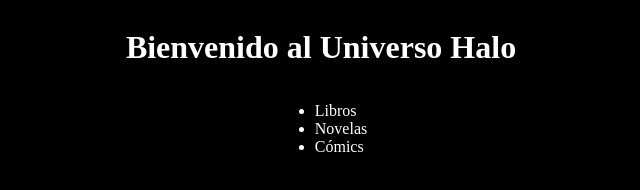
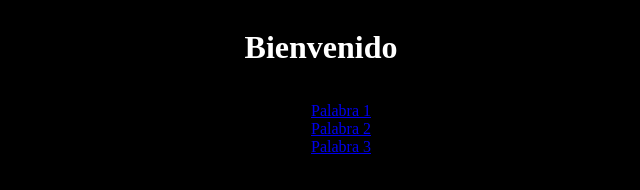
Before and after one commit to EcheArista/echearista.github.io, a plain HTML site: page Index.html in a window 1280 px wide. Shown: the whole page, without its empty margins (319-959 px from the left). Drawn offline with Linux system fonts and the light colour scheme.

Commit message:
Update Index.html

```diff
--- a/Index.html
+++ b/Index.html
@@ -2,17 +2,19 @@
 <html>
   <head>
     <meta charset="UTF-8">
-    <title>Página principal</title>
-    <link rel="stylesheet" href="estilos.css">
+    <title>Mi Página Web</title>
+    <link rel="stylesheet" type="text/css" href="estilos.css">
   </head>
   <body>
     <div class="container">
-      <h1 class="bienvenida">Bienvenido al Universo Halo</h1>
-      <ul class="lista">
-        <li><a href="#libros">Libros</a></li>
-        <li><a href="#novelas">Novelas</a></li>
-        <li><a href="#comics">Cómics</a></li>
+      <h1 class="bienvenida">Bienvenido</h1>
+      <ul>
+        <li><a href="#">Palabra 1</a></li>
+        <li><a href="#">Palabra 2</a></li>
+        <li><a href="#">Palabra 3</a></li>
       </ul>
     </div>
+
+    <script src="launch.js"></script>
   </body>
 </html>
```
